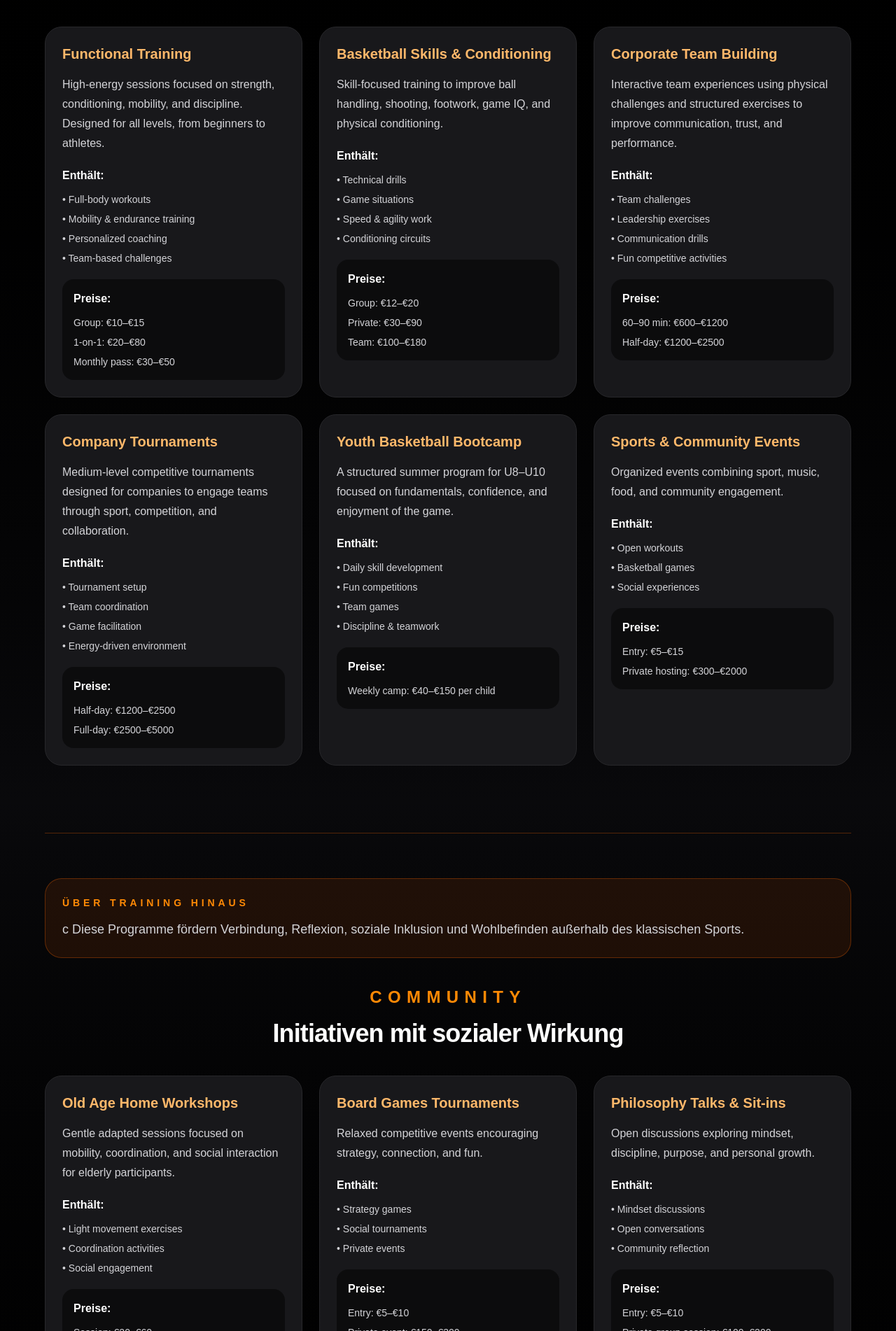
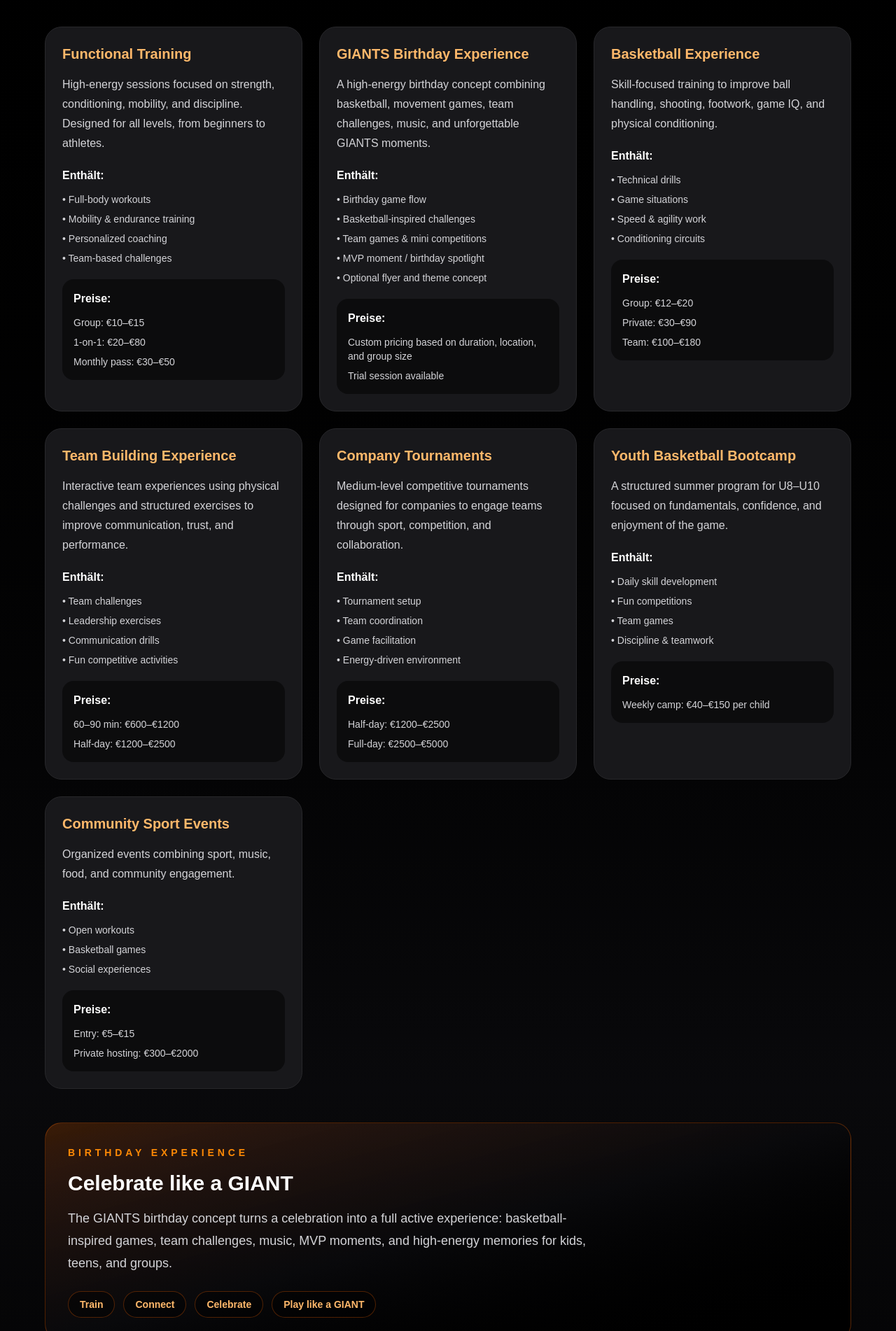
Before and after one commit to BarbFlegel/giants-website, a Next.js app: page /de in a window 1280 px wide. Shown: the part 2038-3940 px from the top of the page at 70% size. Built offline with nearby package versions, Linux system fonts and the light colour scheme.

Commit message:
content update

```diff
--- a/app/[locale]/page.tsx
+++ b/app/[locale]/page.tsx
@@ -19,7 +19,7 @@
   en: {
     nav: {
       about: "About",
-      services: "Services",
+      services: "Experiences",
       community: "Community",
       events: "Events",
       gallery: "Gallery",
@@ -27,7 +27,7 @@
     },
     labels: {
       about: "About",
-      services: "Services",
+      services: "Experiences",
       community: "Community",
       events: "Events",
       gallery: "Gallery",
@@ -35,7 +35,7 @@
     },
     sectionTitles: {
       about: "Movement through community",
-      services: "Programs & experiences",
+      services: "Sport, events & immersive experiences",
       community: "Social impact initiatives",
       events: "Featured sessions",
       gallery: "Community moments",
@@ -118,8 +118,7 @@
     },
     sectionTitles: {
       about: "Le mouvement par la communauté",
-      services: "Programmes & expériences",
-      community: "Initiatives à impact social",
+      services: "Sport, événements & expériences immersives",      community: "Initiatives à impact social",
       events: "Sessions en avant",
       gallery: "Moments communautaires",
       join: "Rejoindre le mouvement",
@@ -201,7 +200,7 @@
     },
     sectionTitles: {
       about: "Beweging via community",
-      services: "Programma’s & ervaringen",
+      services: "Sport, events & belevingen",
       community: "Sociale impact initiatieven",
       events: "Uitgelichte sessies",
       gallery: "Community momenten",
@@ -284,7 +283,7 @@
     },
     sectionTitles: {
       about: "Bewegung durch Gemeinschaft",
-      services: "Programme & Erlebnisse",
+      services: "Sport, events & belevingen",
       community: "Initiativen mit sozialer Wirkung",
       events: "Ausgewählte Sessions",
       gallery: "Community-Momente",
@@ -363,7 +362,23 @@
     pricing: ["Group: €10–€15", "1-on-1: €20–€80", "Monthly pass: €30–€50"],
   },
   {
-    title: "Basketball Skills & Conditioning",
+    title: "GIANTS Birthday Experience",
+    description:
+      "A high-energy birthday concept combining basketball, movement games, team challenges, music, and unforgettable GIANTS moments.",
+    includes: [
+      "Birthday game flow",
+      "Basketball-inspired challenges",
+      "Team games & mini competitions",
+      "MVP moment / birthday spotlight",
+      "Optional flyer and theme concept",
+    ],
+    pricing: [
+      "Custom pricing based on duration, location, and group size",
+      "Trial session available",
+    ],
+  },
+  {
+    title: "Basketball Experience",
     description:
       "Skill-focused training to improve ball handling, shooting, footwork, game IQ, and physical conditioning.",
     includes: [
@@ -375,7 +390,7 @@
     pricing: ["Group: €12–€20", "Private: €30–€90", "Team: €100–€180"],
   },
   {
-    title: "Corporate Team Building",
+    title: "Team Building Experience",
     description:
       "Interactive team experiences using physical challenges and structured exercises to improve communication, trust, and performance.",
     includes: [
@@ -411,7 +426,7 @@
     pricing: ["Weekly camp: €40–€150 per child"],
   },
   {
-    title: "Sports & Community Events",
+    title: "Community Sport Events",
     description:
       "Organized events combining sport, music, food, and community engagement.",
     includes: ["Open workouts", "Basketball games", "Social experiences"],
@@ -797,6 +812,34 @@
             ))}
           </div>
 
+          <div className="mt-12 rounded-3xl border border-orange-500/30 bg-gradient-to-br from-orange-500/20 via-zinc-950 to-black p-8 text-center md:text-left">
+            <p className="text-sm font-black uppercase tracking-[0.35em] text-orange-400">
+              Birthday Experience
+            </p>
+
+            <h3 className="mt-4 text-3xl font-bold text-white">
+              Celebrate like a GIANT
+            </h3>
+
+            <p className="mt-4 max-w-3xl text-base leading-8 text-zinc-300 md:text-lg">
+              The GIANTS birthday concept turns a celebration into a full active experience:
+              basketball-inspired games, team challenges, music, MVP moments, and high-energy
+              memories for kids, teens, and groups.
+            </p>
+
+            <div className="mt-6 flex flex-wrap justify-center gap-3 md:justify-start">
+              {["Train", "Connect", "Celebrate", "Play like a GIANT"].map((item) => (
+                <span
+                  key={item}
+                  className="rounded-full border border-orange-500/30 bg-black/40 px-4 py-2 text-sm font-bold text-orange-300"
+                >
+                  {item}
+                </span>
+              ))}
+            </div>
+          </div>
+
+
           <div
             id="community"
             className="scroll-mt-40 mt-24 border-t border-orange-500/30 pt-16"
@@ -807,7 +850,7 @@
               </p>
 
               <p className="mx-auto mt-3 max-w-5xl text-base leading-8 text-zinc-300 md:mx-0 md:text-lg md:whitespace-nowrap">
-  c              {t.community.introText}
+                {t.community.introText}
               </p>
             </div>
 
```
